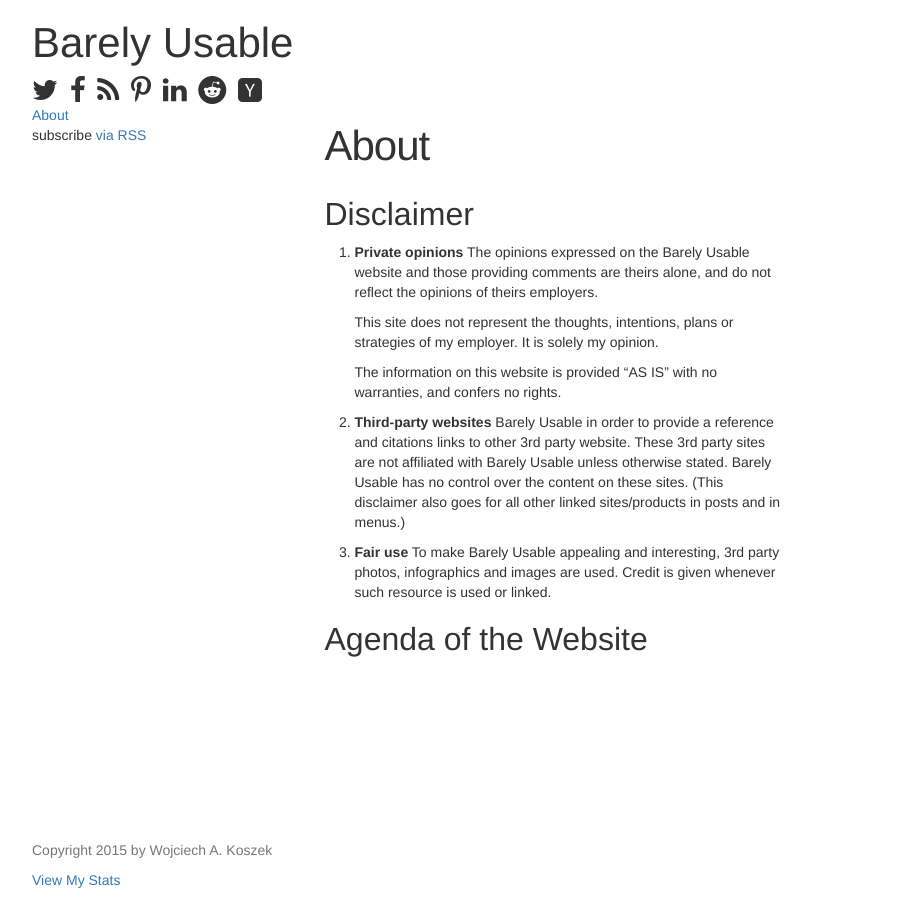
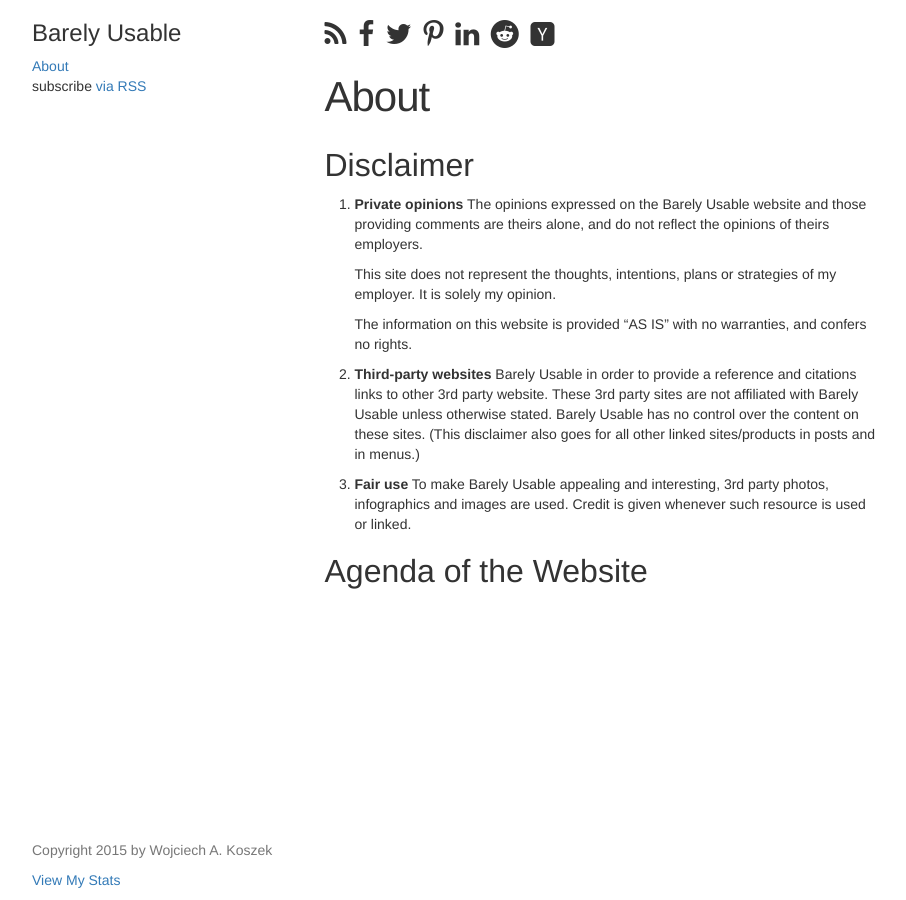
Before and after one commit to wkoszek/barelyusable, a Jekyll site: the page built from about.md, in a window 1280 px wide. Shown: the whole page, without its empty margins (38-944 px from the left). Built offline with Jekyll 4.4.1, drawn with Linux system fonts in a browser that asks for light colours; nearby versions of some CDN libraries; comment, search, counter and statistics services are not loaded.

Commit message:
Move social icons to the top. Restructure grid.

```diff
--- a/_includes/header.html
+++ b/_includes/header.html
@@ -1,17 +1,4 @@
 
 	<header>
-		<h1>{{ site.title }}</h1>
-		<i class="fa fa-twitter fa-2x"></i>
-		&nbsp;
-		<i class="fa fa-facebook fa-2x"></i>
-		&nbsp;
-		<i class="fa fa-rss fa-2x"></i>
-		&nbsp;
-		<i class="fa fa-pinterest-p fa-2x"></i>
-		&nbsp;
-		<i class="fa fa-linkedin fa-2x"></i>
-		&nbsp;
-		<i class="fa fa-reddit fa-2x"></i>
-		&nbsp;
-		<i class="fa fa-hacker-news fa-2x"></i>
+		<h3>{{ site.title }}</h3>
 	</header>
--- a/_layouts/default.html
+++ b/_layouts/default.html
@@ -7,10 +7,23 @@
 				<div class="col-md-3">
 					{% include header.html %}
 				</div>
-				<div class="col-md-5">
+				<div class="col-md-6">
+					<br>
+					<i class="fa fa-rss fa-2x"></i>
 					&nbsp;
+					<i class="fa fa-facebook fa-2x"></i>
+					&nbsp;
+					<i class="fa fa-twitter fa-2x"></i>
+					&nbsp;
+					<i class="fa fa-pinterest-p fa-2x"></i>
+					&nbsp;
+					<i class="fa fa-linkedin fa-2x"></i>
+					&nbsp;
+					<i class="fa fa-reddit fa-2x"></i>
+					&nbsp;
+					<i class="fa fa-hacker-news fa-2x"></i>
 				</div>
-				<div class="col-md-4">
+				<div class="col-md-3">
 					<!--
 						<form class="form-inline">
 							<div class="form-group">
@@ -40,10 +53,10 @@
 					<a href="about/">About</a>
 					<p class="rss-subscribe">subscribe <a href="{{ "/feed.xml" | prepend: site.baseurl }}">via RSS</a></p>
 				</div>
-				<div class="col-sm-5">
+				<div class="col-sm-6">
 					{{ content }}
 				</div>
-				<div class="col-sm-4">
+				<div class="col-sm-3">
 				</div>
 			</div>
 
```
